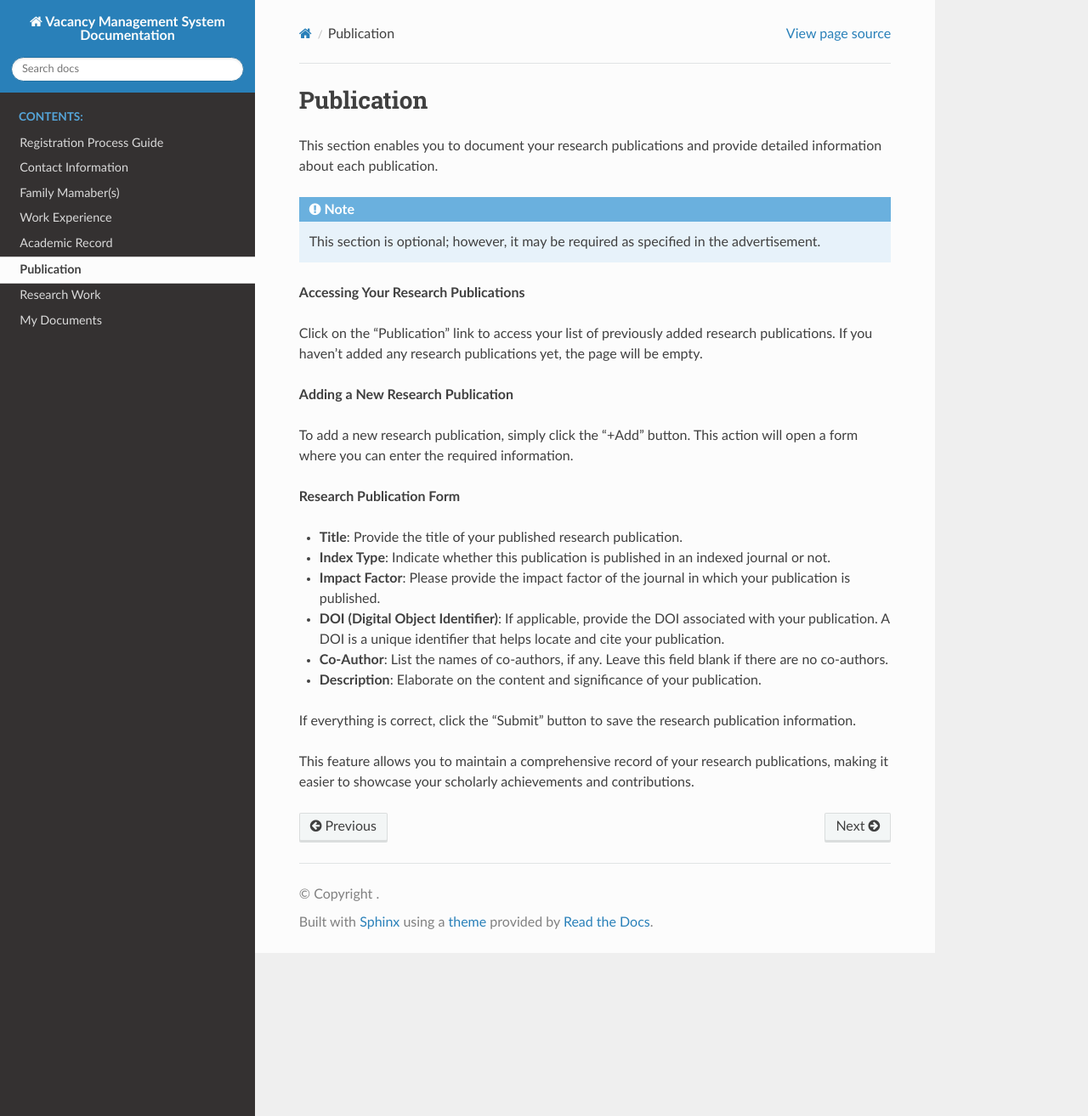
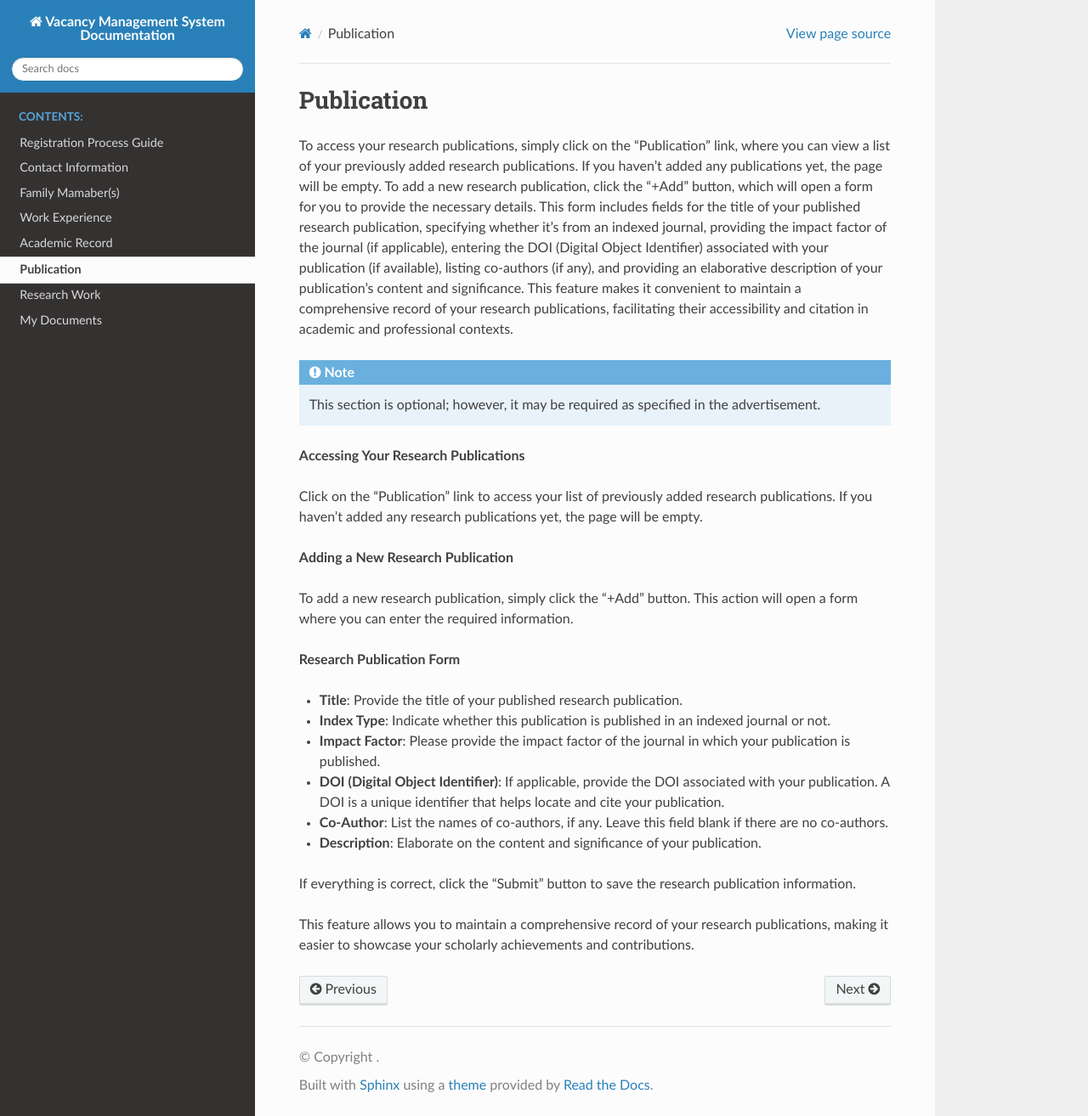
Before and after one commit to w38g0ru/vms, a Sphinx documentation site: the page built from docs/publication.rst, in a window 1280 px wide and 1314 px high. Shown: the whole window at 85% size. Built offline with Sphinx 7.4.7 and the Read the Docs theme 2.0.0, drawn with Linux system fonts in a browser that asks for light colours; pages that are not in the unit, such as notebooks, are missing from menus.

Commit message:
Update publication.rst

```diff
--- a/docs/publication.rst
+++ b/docs/publication.rst
@@ -1,7 +1,7 @@
 Publication
 ===========
 
-This section enables you to document your research publications and provide detailed information about each publication.
+To access your research publications, simply click on the “Publication” link, where you can view a list of your previously added research publications. If you haven’t added any publications yet, the page will be empty. To add a new research publication, click the “+Add” button, which will open a form for you to provide the necessary details. This form includes fields for the title of your published research publication, specifying whether it's from an indexed journal, providing the impact factor of the journal (if applicable), entering the DOI (Digital Object Identifier) associated with your publication (if available), listing co-authors (if any), and providing an elaborative description of your publication's content and significance. This feature makes it convenient to maintain a comprehensive record of your research publications, facilitating their accessibility and citation in academic and professional contexts.
 
 .. note::
    This section is optional; however, it may be required as specified in the advertisement.
```
